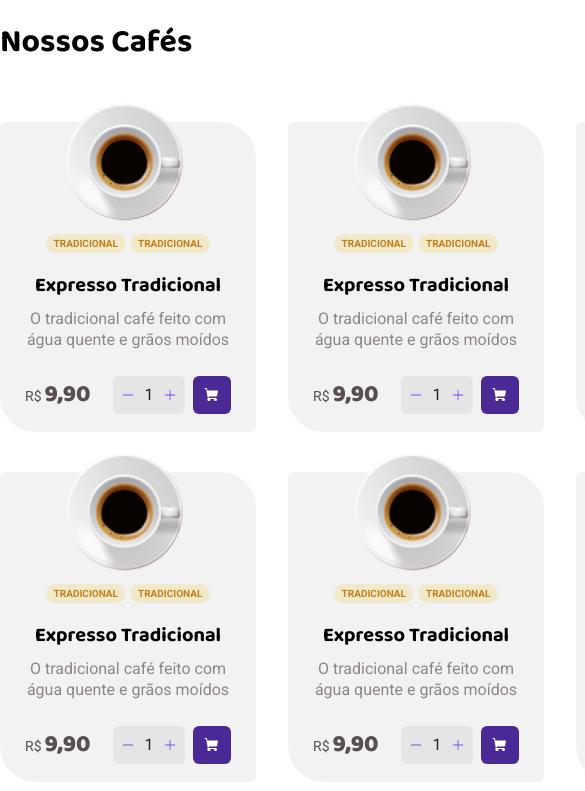
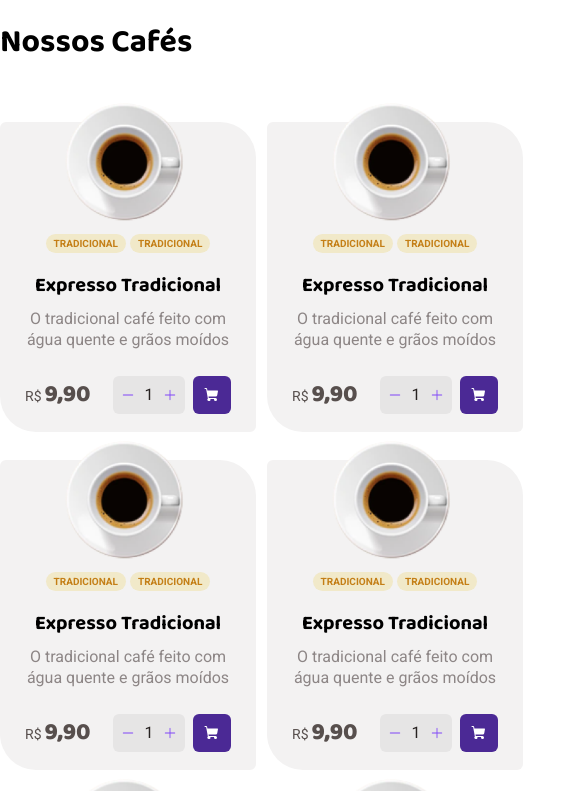
Before and after one commit to allancruvinel/coffe-shop, a React (Vite) app: page / in a window 390 px wide. Shown: the part 1040-1831 px from the top of the page, 585 px wide, since content can reach past the window. Built offline with nearby package versions, Linux system fonts and the light colour scheme.

Commit message:
Style : add responsivity to `CoffeList`

```diff
--- a/src/pages/Home/components/CoffeList/styles.ts
+++ b/src/pages/Home/components/CoffeList/styles.ts
@@ -9,4 +9,12 @@ export const List = styled.div`
   row-gap: 40px;
   column-gap: 32px;
 
+  @media (max-width: 1000px){
+    grid-template-columns: repeat(3,1fr);
+    row-gap: 28px;
+    column-gap: 11px;
+  }
+  @media (max-width: 550px){
+    grid-template-columns: repeat(2,1fr);
+  }
 `;
```
